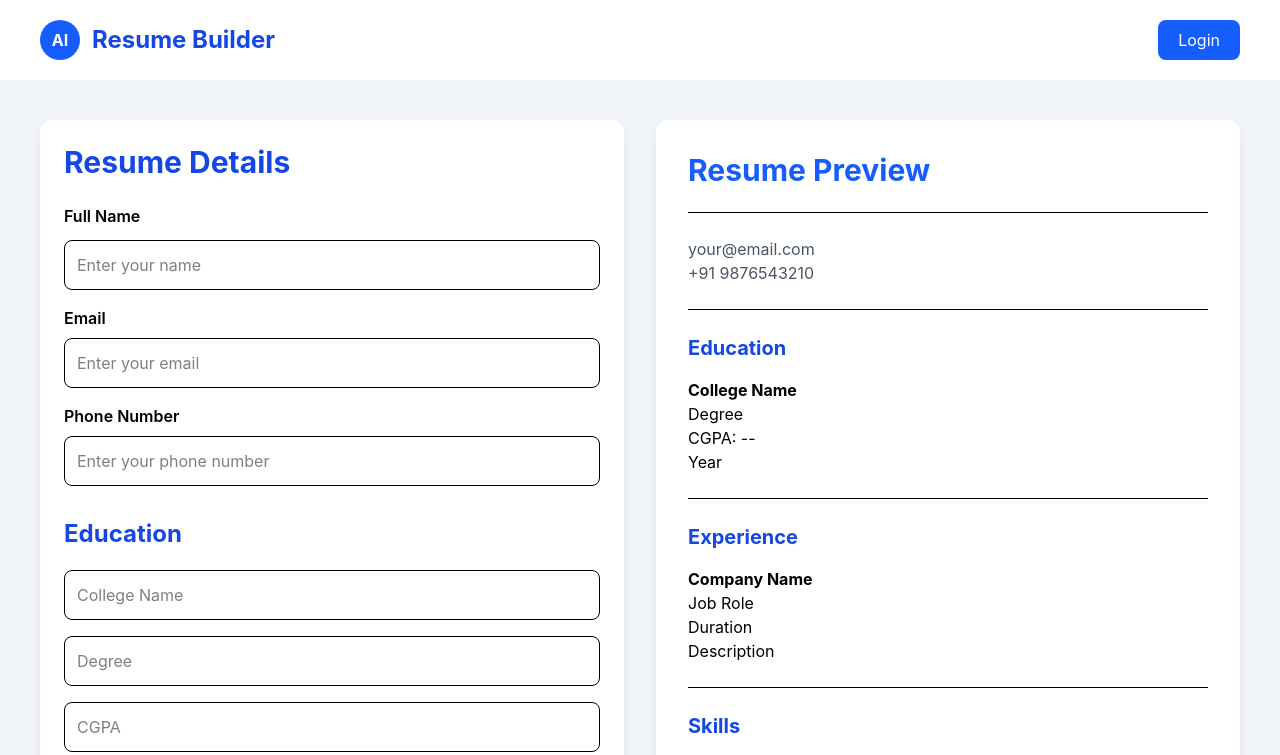
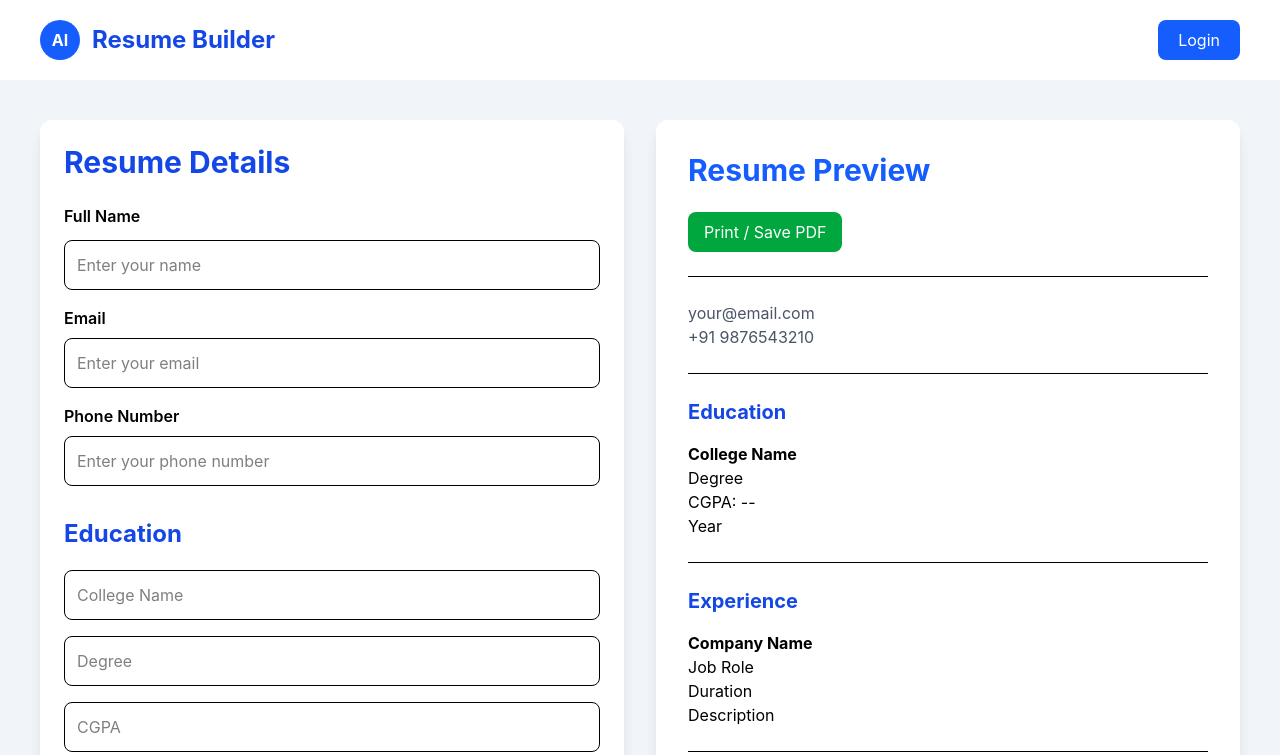
Before and after one commit to gungunkaushik05-pixel/ai-resume-builder, a React (Vite) app: page /resume in a window 1280 px wide. Shown: the top 755 px of the page. Built offline with nearby package versions, Linux system fonts and the light colour scheme.

Commit message:
Added projects section and PDF export feature

```diff
--- a/package.json
+++ b/package.json
@@ -11,9 +11,12 @@
   },
   "dependencies": {
     "@tailwindcss/vite": "^4.3.2",
+    "html2canvas": "^1.4.1",
+    "jspdf": "^4.2.1",
     "react": "^19.2.7",
     "react-dom": "^19.2.7",
     "react-router-dom": "^7.18.1",
+    "react-to-print": "^3.3.0",
     "tailwindcss": "^4.3.2"
   },
   "devDependencies": {
--- a/src/components/ResumePreview.jsx
+++ b/src/components/ResumePreview.jsx
@@ -1,3 +1,7 @@
+import { useReactToPrint } from "react-to-print";
+import { useRef } from "react";
+import html2canvas from "html2canvas";
+import jsPDF from "jspdf";
 function ResumePreview({
   name,
   email,
@@ -6,13 +10,42 @@ function ResumePreview({
   experience,
   skills,
   projects,
-})     {
+})
+   {const resumeRef = useRef();
+    const handlePrint = useReactToPrint({
+  contentRef: resumeRef,
+  documentTitle: "Resume",
+});
+    const downloadPDF = async () => {
+  const canvas = await html2canvas(resumeRef.current);
+
+  const imgData = canvas.toDataURL("image/png");
+
+  const pdf = new jsPDF("p", "mm", "a4");
+
+  const imgWidth = 210;
+  const imgHeight = (canvas.height * imgWidth) / canvas.width;
+
+  pdf.addImage(imgData, "PNG", 0, 0, imgWidth, imgHeight);
+
+  pdf.save("Resume.pdf");
+};
 
   return (
-    <div className="bg-white rounded-xl shadow-lg p-8">
+    <div
+  ref={resumeRef}
+  className="bg-white rounded-xl shadow-lg p-8"
+>
       <h2 className="text-3xl font-bold text-blue-600 mb-6">
         Resume Preview
       </h2>
+      <button
+  type="button"
+  onClick={handlePrint}
+  className="mb-6 bg-green-600 text-white px-4 py-2 rounded-lg hover:bg-green-700"
+>
+  Print / Save PDF
+</button>
 
       <hr className="mb-6" />
 
```
Also changed, not shown: 1 other file (tests, documents, lock files or other folders).
